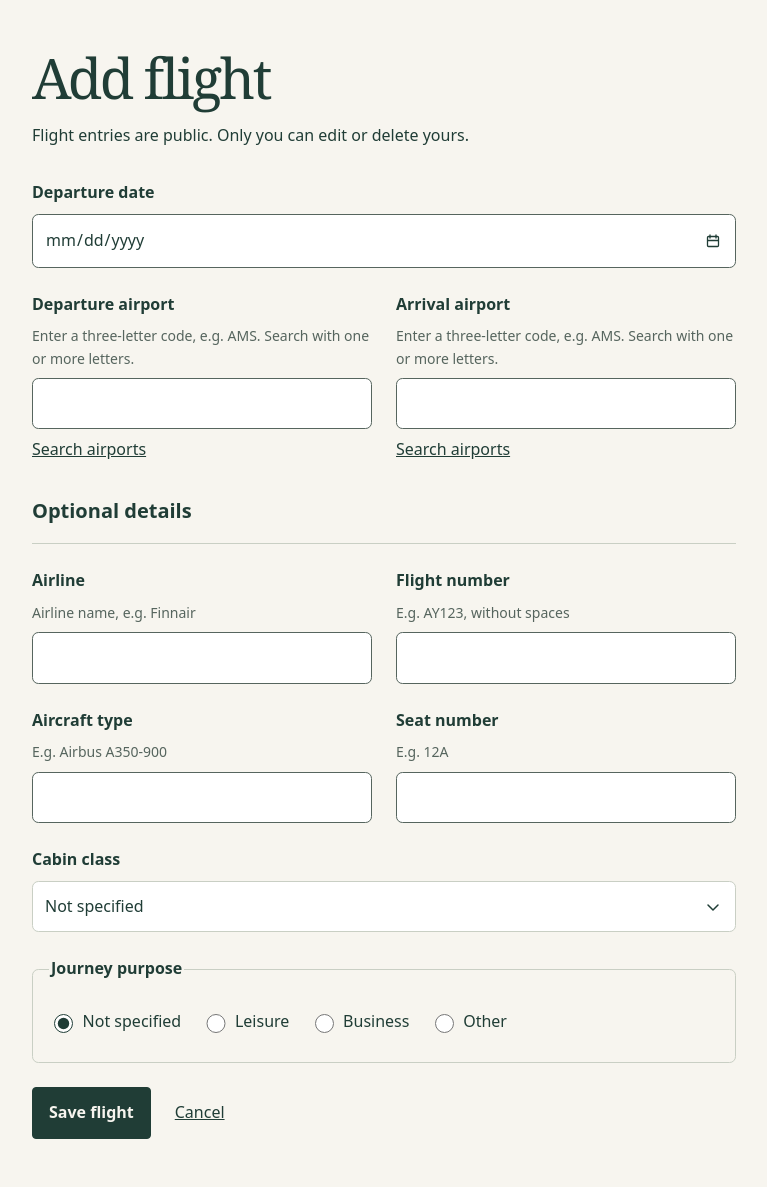
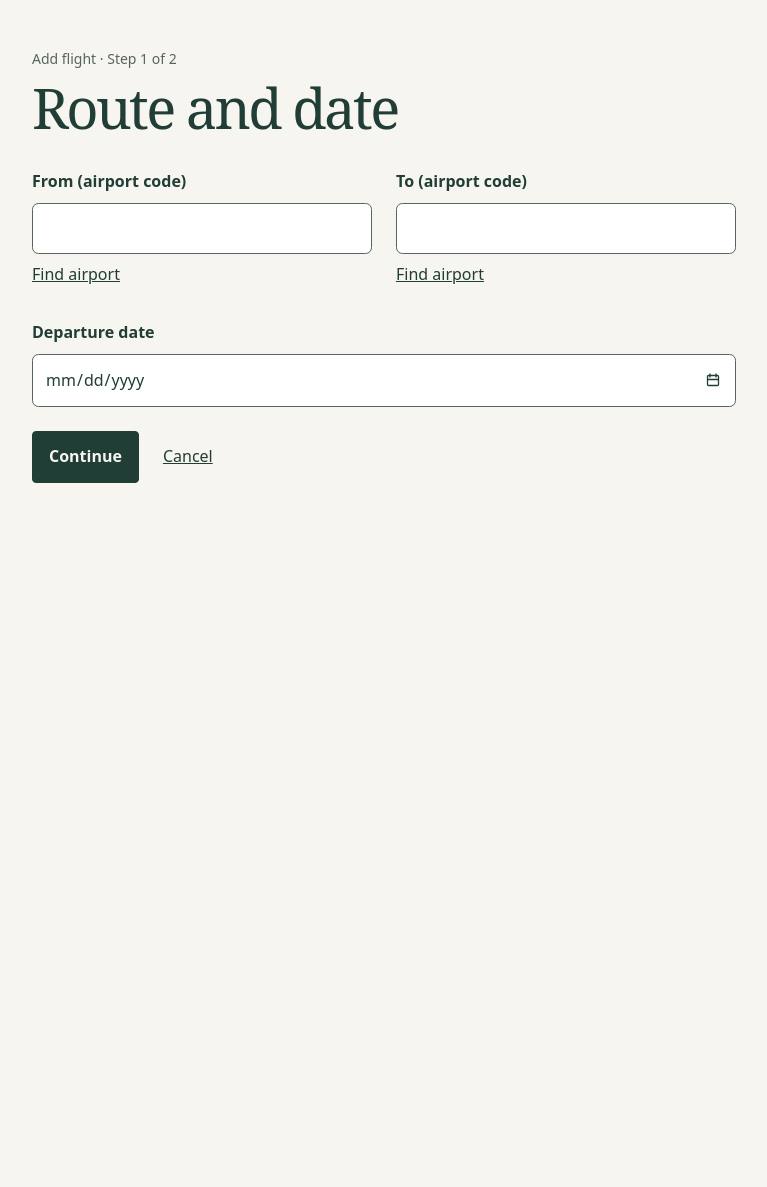
Before and after one commit to kuosmark/flightbook, a Flask app: page /flights/new in a window 1280 px wide. Shown: the part 90-1277 px from the top of the page, without its empty margins (256-1023 px from the left). After the commit the page ends 573 px from the top, so only its background shows below. Run offline with Flask 3, Linux system fonts and the light colour scheme; the visitor is signed in with stand-in values (Sample User, id 1); data comes from the database, SQL or seed files in the repository.

Commit message:
feat: review the route before saving a flight

```diff
--- a/app.py
+++ b/app.py
@@ -175,47 +175,64 @@ def flight_detail(flight_id):
     return render_template("flight.html", flight=find_flight(flight_id))
 
 
+def airport_picker(data, values, field_labels):
+    """Resolve an explicit picker action without writing the draft or changing its scope."""
+    field = data.get("find")
+    if field not in field_labels:
+        abort(400)
+    if "cancel_find" in data:
+        return None, {}
+    if "pick" in data:
+        code = data["pick"]
+        names = flights.airport_names((code, code))
+        if code not in names:
+            abort(400)
+        values[field] = code
+        return None, {field: names[code]}
+    query = data.get("q", "").strip()
+    matches = flights.find_airports(query) if 2 <= len(query) <= 100 else []
+    return render_template("airport_picker.html", field=field, label=field_labels[field],
+                           values=values, query=query, searched="q" in data,
+                           matches=matches[:flights.AIRPORT_RESULT_LIMIT],
+                           more=len(matches) > flights.AIRPORT_RESULT_LIMIT), {}
+
+
 def flight_form(entry=None):
     """Share creation and editing validation and rendering."""
     require_login()
     values = {field: str(entry[field] or "") if entry else "" for field in flights.FIELDS}
-    error = None
-    lookup_field = None
-    results = []
     if request.method == "POST":
         values = flights.form_values(request.form)
-        lookup_field, results = airport_lookup(values)
-        if lookup_field is None:
-            error = flights.validation_error(values)
-        if error is None and lookup_field is None:
+    picked = {}
+    if "find" in request.form:
+        picker, picked = airport_picker(
+            request.form, values, {"departure_code": "departure", "arrival_code": "arrival"})
+        if picker:
+            return picker
+        action = "route"
+    else:
+        action = request.form.get("action", "details" if entry is not None
+                                  and request.method == "GET" else "route")
+    if action not in ("route", "continue", "details", "save"):
+        abort(400)
+    errors = flights.route_errors(values) if action != "route" else {}
+    details = action != "route" and not errors
+    names = (flights.airport_names((values["departure_code"], values["arrival_code"]))
+             if details else {})
+    cabins = flights.choices("cabin") if details else []
+    purposes = flights.choices("purpose") if details else []
+    if details and action == "save":
+        errors = flights.detail_errors(values, cabins, purposes)
+        for field in ("departure_code", "arrival_code"):
+            if values[field] not in names and request.form.get("confirm_" + field) != values[field]:
+                errors[field] = "Confirm the unlisted code or change the route."
+        if not errors:
             flight_id = flights.save(values, g.user["id"], entry["id"] if entry else None)
             return redirect(url_for("flight_detail", flight_id=flight_id))
-    return render_template("flight_form.html", values=values, error=error,
-                           editing=entry is not None,
-                           lookup_field=lookup_field,
-                           results=results[:flights.AIRPORT_RESULT_LIMIT],
-                           has_more=len(results) > flights.AIRPORT_RESULT_LIMIT,
-                           result_limit=flights.AIRPORT_RESULT_LIMIT,
-                           cabins=flights.choices("cabin"),
-                           purposes=flights.choices("purpose"), today=date.today().isoformat()), (
-                               400 if error else 200)
-
-
-def airport_lookup(values):
-    """Handle lookup actions without saving or discarding the flight form."""
-    field = request.form.get("airport_search")
-    choice = request.form.get("airport_choice")
-    if choice is not None:
-        field, separator, code = choice.partition(":")
-        if (field not in ("departure_code", "arrival_code")
-                or not separator or not re.fullmatch(r"[A-Z]{3}", code)):
-            abort(400)
-        values[field] = code
-    if field is not None:
-        if field not in ("departure_code", "arrival_code"):
-            abort(400)
-        return field, [] if choice else flights.search_airports(values[field])
-    return None, []
+    return render_template("flight_form.html", values=values, errors=errors, names=names,
+                           details=details, editing=entry is not None, cabins=cabins,
+                           purposes=purposes, today=date.today().isoformat(), picked=picked), (
+                               400 if errors else 200)
 
 
 @app.route("/flights/new", methods=["GET", "POST"])
--- a/db.py
+++ b/db.py
@@ -10,6 +10,8 @@ def get_connection():
     """Reuse one connection for the current application context."""
     if "db" not in g:
         g.db = sqlite3.connect(current_app.config["DATABASE"])
+        # SQLite's built-in lower() only handles ASCII; airport names can be international.
+        g.db.create_function("casefold", 1, str.casefold, deterministic=True)
         g.db.row_factory = sqlite3.Row
         g.db.execute("PRAGMA foreign_keys = ON")
     return g.db
--- a/static/main.css
+++ b/static/main.css
@@ -365,3 +365,12 @@ a.button {
   margin: 0;
   padding: 0;
 }
+
+.route-summary {
+  border-left: 3px solid var(--line);
+  padding-inline-start: 1rem;
+}
+
+.route-summary p {
+  margin: 0 0 0.5rem;
+}
--- /dev/null
+++ b/templates/airport_field.html
@@ -0,0 +1,9 @@
+{% macro airport_field(key, label, value, error, required=false, picked_name=none, focus=false) %}
+<div class="form-field">
+  <label for="{{ key }}">{{ label }} (airport code)</label>
+  <input id="{{ key }}" name="{{ key }}" value="{{ value }}"{% if focus %} autofocus{% endif %} maxlength="3" pattern="[A-Za-z]{3}" spellcheck="false" autocapitalize="characters"{% if required %} required{% endif %}{% if error %} aria-invalid="true" aria-describedby="error-{{ key }}"{% endif %}>
+  {% if error %}<p class="form-error" id="error-{{ key }}" role="alert">{{ error }}</p>{% endif %}
+  {% if picked_name %}<p class="field-hint" role="status">{{ value }} — {{ picked_name }}</p>{% endif %}
+  <button class="airport-search" name="find" value="{{ key }}" aria-label="Find airport for {{ 'departure' if label == 'From' else 'arrival' }}" formnovalidate>Find airport</button>
+</div>
+{% endmacro %}
--- a/templates/flight_form.html
+++ b/templates/flight_form.html
@@ -1,66 +1,83 @@
 {% extends "base.html" %}
-{% block title %}{{ 'Edit flight' if editing else 'Add flight' }} · Flightbook{% endblock %}
+{% from "airport_field.html" import airport_field %}
+{% set title = 'Edit flight' if editing else 'Add flight' %}
+{% macro feedback(key) %}
+  {% if key in errors %}<p class="form-error" id="error-{{ key }}" role="alert">{{ errors[key] }}</p>{% endif %}
+{% endmacro %}
+{% macro invalid(key) %}{% if key in errors %} aria-invalid="true" aria-describedby="error-{{ key }}"{% endif %}{% endmacro %}
+{% block title %}{{ title }}: {{ 'Flight details' if details else 'Route and date' }} · Flightbook{% endblock %}
 {% block content %}
 <section class="flight-editor">
-  <h1>{{ 'Edit flight' if editing else 'Add flight' }}</h1>
-  <p>Flight entries are public. Only you can edit or delete yours.</p>
-  {% if error %}<p class="form-error" role="alert">{{ error }}</p>{% endif %}
+  <p class="field-hint">{{ title }} · Step {{ 2 if details else 1 }} of 2</p>
+  <h1>{{ 'Flight details' if details else 'Route and date' }}</h1>
   <form method="post" class="account-form">
-    {# Enter submits the flight; lookup buttons are explicit secondary actions. #}
-    <button type="submit" hidden>Save flight</button>
     <input type="hidden" name="csrf_token" value="{{ session.csrf_token }}">
+    {% set route_fields = ('departure_code', 'arrival_code', 'departure_date') %}
+    {% for key, value in values.items() if (key in route_fields) == details %}
+    <input type="hidden" name="{{ key }}" value="{{ value }}">
+    {% endfor %}
+    {% if not details %}
+    <button type="submit" name="action" value="continue" hidden>Continue</button>
+    <div class="form-grid">
+      {% for key, label in [('departure_code', 'From'), ('arrival_code', 'To')] %}
+      {{ airport_field(key, label, values[key], errors.get(key), required=true, picked_name=picked.get(key), focus=request.form.get('find') == key) }}
+      {% endfor %}
+    </div>
     <div class="form-field">
-      <label for="departure-date">Departure date</label>
-      <input id="departure-date" name="departure_date" type="date" value="{{ values.departure_date }}" max="{{ today }}" required>
+      <label for="departure_date">Departure date</label>
+      <input id="departure_date" name="departure_date" type="date" value="{{ values.departure_date }}" max="{{ today }}" required{{ invalid('departure_date') }}>
+      {{ feedback('departure_date') }}
     </div>
-    <div class="form-grid">
-      {% for field, label in [('departure_code', 'Departure airport'), ('arrival_code', 'Arrival airport')] %}
-      <div class="form-field">
-        <label for="{{ field }}">{{ label }}</label>
-        <p class="field-hint" id="{{ field }}-hint">Enter a three-letter code, e.g. AMS. Search with one or more letters.</p>
-        <input id="{{ field }}" name="{{ field }}" value="{{ values[field] }}" pattern="[A-Za-z]{3}" maxlength="3" required aria-describedby="{{ field }}-hint" autocomplete="off" spellcheck="false">
-        <button class="airport-search" type="submit" name="airport_search" value="{{ field }}" formnovalidate>Search airports</button>
-        {% if lookup_field == field and request.form.get('airport_search') %}
-        {% if results %}
-        <ul class="airport-results">
-          {% for airport in results %}
-          <li><button type="submit" name="airport_choice" value="{{ field }}:{{ airport.iata_code }}" formnovalidate>{{ airport.iata_code }} — {{ airport.name }} ({{ airport.iso_country }})</button></li>
-          {% endfor %}
-        </ul>
-        {% if has_more %}<p class="field-hint">Showing the first {{ result_limit }} matches. Refine your search for more specific results.</p>{% endif %}
-        {% else %}<p role="status">No matches. Enter one to three letters of an airport code. You can still save an unlisted three-letter code.</p>{% endif %}
-        {% endif %}
-      </div>
+    <div class="form-actions">
+      <button class="button" name="action" value="continue">Continue</button>
+      <a href="{{ url_for('my_flights') }}">Cancel</a>
+    </div>
+    {% else %}
+    <button type="submit" name="action" value="save" hidden>Save flight</button>
+    <div class="route-summary">
+      {% for key, label in [('departure_code', 'From'), ('arrival_code', 'To')] %}
+      <p><strong>{{ label }}:</strong> {{ names.get(values[key], 'Unlisted airport') }} ({{ values[key] }})</p>
+      {% if values[key] not in names %}
+      <label><input type="checkbox" name="confirm_{{ key }}" value="{{ values[key] }}"{% if request.form.get('confirm_' ~ key) == values[key] %} checked{% endif %} required{{ invalid(key) }}> Use {{ values[key] }} as entered</label>
+      {{ feedback(key) }}
+      {% endif %}
       {% endfor %}
+      <p><strong>Departure date:</strong> <time datetime="{{ values.departure_date }}">{{ values.departure_date }}</time></p>
+      <button class="link-button" name="action" value="route" formnovalidate>Change route or date</button>
     </div>
     <h2>Optional details</h2>
     <div class="form-grid">
-      {% for field, label, hint in [('airline', 'Airline', 'Airline name, e.g. Finnair'), ('flight_number', 'Flight number', 'E.g. AY123, without spaces'), ('aircraft', 'Aircraft type', 'E.g. Airbus A350-900'), ('seat', 'Seat number', 'E.g. 12A')] %}
+      {% for key, label in [('airline', 'Airline'), ('flight_number', 'Flight number'), ('aircraft', 'Aircraft type'), ('seat', 'Seat')] %}
       <div class="form-field">
-        <label for="{{ field }}">{{ label }}</label>
-        <p class="field-hint" id="{{ field }}-hint">{{ hint }}</p>
-        <input id="{{ field }}" name="{{ field }}" value="{{ values[field] }}" aria-describedby="{{ field }}-hint"{% if field == 'flight_number' %} pattern="\s*(?:[A-Za-z][A-Za-z0-9]|[0-9][A-Za-z])[0-9]{1,4}[A-Za-z]?\s*"{% elif field == 'seat' %} pattern="[1-9][0-9]{0,2}[A-Za-z]"{% endif %}>
+        <label for="{{ key }}">{{ label }}</label>
+        <input id="{{ key }}" name="{{ key }}" value="{{ values[key] }}"{% if key == 'flight_number' and key not in errors %} aria-describedby="number-hint"{% endif %} maxlength="{{ {'flight_number': 7, 'seat': 4}.get(key, 100) }}"{{ invalid(key) }}>
+        {% if key == 'flight_number' %}<p class="field-hint" id="number-hint">Include the airline code, without spaces.</p>{% endif %}
+        {{ feedback(key) }}
       </div>
       {% endfor %}
     </div>
     <div class="form-field">
       <label for="cabin">Cabin class</label>
-      <select id="cabin" name="cabin_id">
+      <select id="cabin" name="cabin_id"{{ invalid('cabin_id') }}>
         <option value="">Not specified</option>
         {% for cabin in cabins %}<option value="{{ cabin.id }}"{% if values.cabin_id == cabin.id|string %} selected{% endif %}>{{ cabin.name }}</option>{% endfor %}
       </select>
+      {{ feedback('cabin_id') }}
     </div>
-    <fieldset class="purpose-options">
+    <fieldset class="purpose-options"{{ invalid('purpose_id') }}>
       <legend>Journey purpose</legend>
       <label><input type="radio" name="purpose_id" value=""{% if not values.purpose_id %} checked{% endif %}> Not specified</label>
-      {% for purpose in purposes %}
-      <label><input type="radio" name="purpose_id" value="{{ purpose.id }}"{% if values.purpose_id == purpose.id|string %} checked{% endif %}> {{ purpose.name }}</label>
-      {% endfor %}
+      {% for purpose in purposes %}<label><input type="radio" name="purpose_id" value="{{ purpose.id }}"{% if values.purpose_id == purpose.id|string %} checked{% endif %}> {{ purpose.name }}</label>{% endfor %}
+      {{ feedback('purpose_id') }}
     </fieldset>
-    <div class="form-actions">
-      <button class="button" type="submit">Save flight</button>
-      <a href="{{ url_for('my_flights') }}">Cancel</a>
+    <div>
+      <p>Flight entries are public.</p>
+      <div class="form-actions">
+        <button class="button" name="action" value="save">Save flight</button>
+        <a href="{{ url_for('my_flights') }}">Cancel</a>
+      </div>
     </div>
+    {% endif %}
   </form>
 </section>
 {% endblock %}
```
Also changed, not shown: flights.py (+41 -28 lines), templates/airport_picker.html (added, +30 -0 lines), tests/test_flights.py (+54 -37 lines), README.md.
